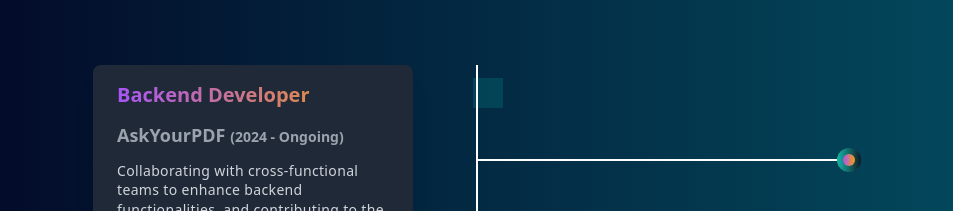
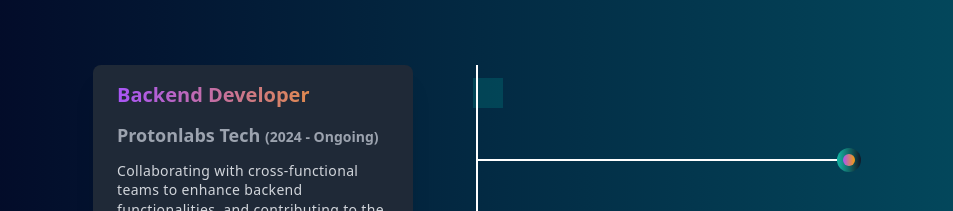
Before and after one commit to BisiOlaYemi/Yemi, a React (Create React App) app: page / in a window 1280 px wide. Shown: the part 1871-2082 px from the top of the page, without its empty margins (163-1116 px from the left). Built offline with nearby package versions, Linux system fonts and the light colour scheme.

Commit message:
New operations

```diff
--- a/src/components/WorkExperienceTimeline.jsx
+++ b/src/components/WorkExperienceTimeline.jsx
@@ -3,7 +3,7 @@
 const experiences = [
   {
     title: 'Backend Developer',
-    company: 'AskYourPDF',
+    company: 'Protonlabs Tech',
     period: '2024 - Ongoing',
     description: 'Collaborating with cross-functional teams to enhance backend functionalities, and contributing to the continuous improvement.'
   },
```
